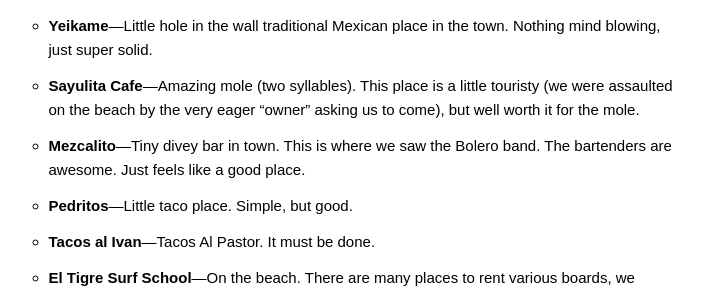
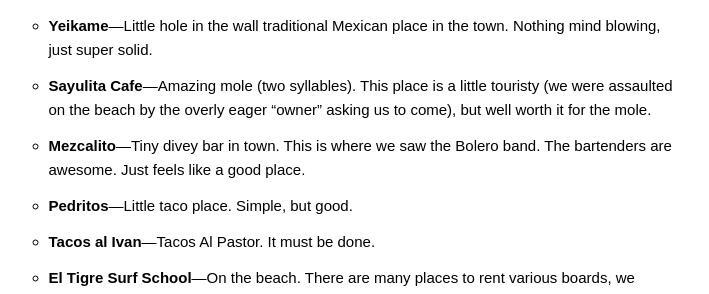
Before and after one commit to joshuajenkins/joshuajenkins.github.io, a Jekyll site: the page built from _posts/2014-08-17-sayulita.md, in a window 1280 px wide and 900 px high, scrolled down 21234 px. Shown: the part 183-477 px from the top of the window, without its empty margins (293-1002 px from the left). Built offline with Jekyll 4.4.1, drawn with Linux system fonts in a browser that asks for light colours; some web fonts are replaced.

Commit message:
Less very

```diff
--- a/_posts/2014-08-17-sayulita.md
+++ b/_posts/2014-08-17-sayulita.md
@@ -161,7 +161,7 @@ Sayulita is a bit overwhelming in terms of places to try and things to do, and r
  - **Not going in August**—While it being the off-season makes it easy to go places (that aren't closed for the season), it is borderline unbearably hot from 11am to 5pm. Though, you can hide at:
  - **Junto del Rio**—Just north of the river on the beach. Reliably cooler than anywhere else outside, with good drinks and guacamole.
  - **Yeikame**—Little hole in the wall traditional Mexican place in the town. Nothing mind blowing, just super solid.
- - **Sayulita Cafe**—Amazing mole (two syllables). This place is a little touristy (we were assaulted on the beach by the very eager "owner" asking us to come), but well worth it for the mole.
+ - **Sayulita Cafe**—Amazing mole (two syllables). This place is a little touristy (we were assaulted on the beach by the overly eager "owner" asking us to come), but well worth it for the mole.
  - **Mezcalito**—Tiny divey bar in town. This is where we saw the Bolero band. The bartenders are awesome. Just feels like a good place.
  - **Pedritos**—Little taco place. Simple, but good.
  - **Tacos al Ivan**—Tacos Al Pastor. It must be done.
```
